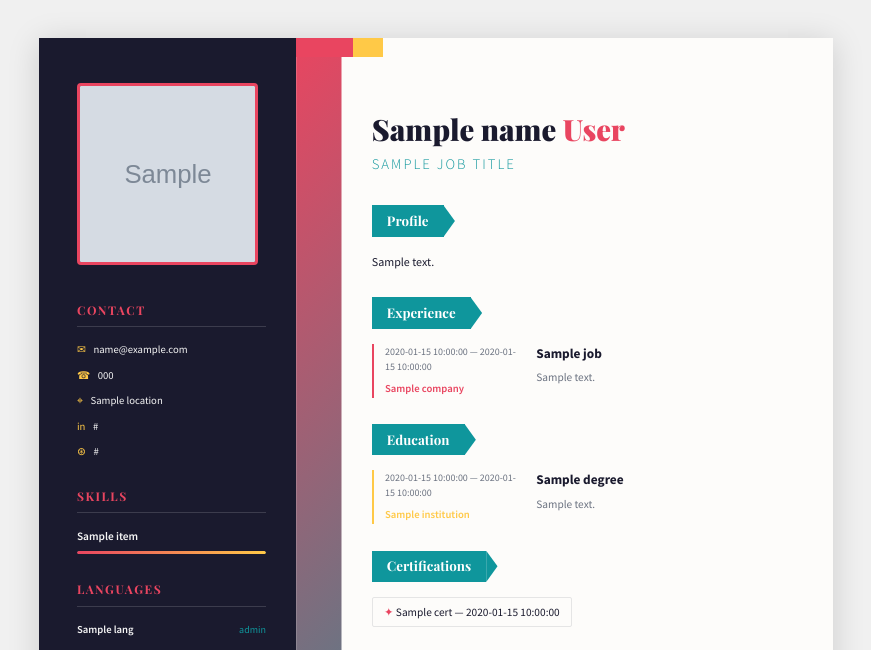
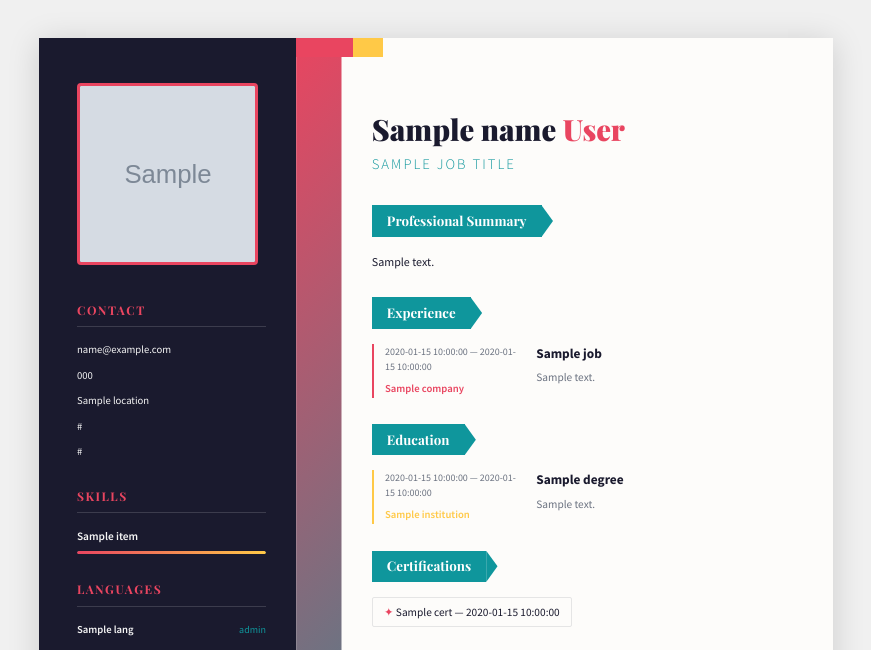
Before and after one commit to ncik8/TailorMyCV, a Flask app: template templates/cv/style_4_creative/creative.html in a window 1280 px wide. Shown: the top 650 px of the page, without its empty margins (204-1075 px from the left). Run offline with Flask 3, Linux system fonts and the light colour scheme; the template is opened without the code that fills it: most values are stand-ins (such as "Sample title", 1, 10 or a date in 2020); grey boxes marked "Sample" are stand-in pictures.

Commit message:
ATS-optimize CV templates: emoji→text, fix sidebar parsing

```diff
--- a/templates/cv/style_4_creative/creative.html
+++ b/templates/cv/style_4_creative/creative.html
@@ -28,11 +28,11 @@
             <div class="contact-section">
                 <h3 class="sidebar-heading">Contact</h3>
                 <ul class="contact-list">
-                    {% if email %}<li><span class="contact-icon">✉</span> {{ email }}</li>{% endif %}
-                    {% if phone %}<li><span class="contact-icon">☎</span> {{ phone }}</li>{% endif %}
-                    {% if location %}<li><span class="contact-icon">⌖</span> {{ location }}</li>{% endif %}
-                    {% if linkedin %}<li><span class="contact-icon">in</span> {{ linkedin }}</li>{% endif %}
-                    {% if website %}<li><span class="contact-icon">⊛</span> {{ website }}</li>{% endif %}
+                    {% if email %}<li>{{ email }}</li>{% endif %}
+                    {% if phone %}<li>{{ phone }}</li>{% endif %}
+                    {% if location %}<li>{{ location }}</li>{% endif %}
+                    {% if linkedin %}<li>{{ linkedin }}</li>{% endif %}
+                    {% if website %}<li>{{ website }}</li>{% endif %}
                 </ul>
             </div>
 
@@ -73,7 +73,7 @@
 
         {% if summary %}
         <section class="section summary-section">
-            <div class="section-label">Profile</div>
+            <div class="section-label">Professional Summary</div>
             <p class="summary-text">{{ summary }}</p>
         </section>
         {% endif %}
--- a/templates/cv/style_5_academic/academic.html
+++ b/templates/cv/style_5_academic/academic.html
@@ -36,42 +36,36 @@
     <div class="cv-contact-bar">
       {% if cv.email %}
       <div class="cv-contact-item">
-        <span class="cv-contact-icon">✉</span>
         <a href="mailto:{{ cv.email }}">{{ cv.email }}</a>
       </div>
       {% endif %}
 
       {% if cv.phone %}
       <div class="cv-contact-item">
-        <span class="cv-contact-icon">☎</span>
         <span>{{ cv.phone }}</span>
       </div>
       {% endif %}
 
       {% if cv.location %}
       <div class="cv-contact-item">
-        <span class="cv-contact-icon">⌖</span>
         <span>{{ cv.location }}</span>
       </div>
       {% endif %}
 
       {% if cv.website %}
       <div class="cv-contact-item">
-        <span class="cv-contact-icon">⊕</span>
         <a href="{{ cv.website }}" target="_blank">{{ cv.website }}</a>
       </div>
       {% endif %}
 
       {% if cv.linkedin %}
       <div class="cv-contact-item">
-        <span class="cv-contact-icon">in</span>
         <a href="{{ cv.linkedin }}" target="_blank">LinkedIn</a>
       </div>
       {% endif %}
 
       {% if cv.github %}
       <div class="cv-contact-item">
-        <span class="cv-contact-icon">GH</span>
         <a href="{{ cv.github }}" target="_blank">GitHub</a>
       </div>
       {% endif %}
--- a/templates/cv/style_6_bold/bold.html
+++ b/templates/cv/style_6_bold/bold.html
@@ -156,7 +156,7 @@
           <p class="entry-desc">{{ project.description }}</p>
           {% endif %}
           {% if project.url %}
-          <p class="entry-desc">🔗 {{ project.url }}</p>
+          <p class="entry-desc">Link: {{ project.url }}</p>
           {% endif %}
         </div>
       </div>
```
Also changed, not shown: templates/cv/style_1_modern/modern.html (+1 -25 lines), templates/cv/style_2_classic/classic.html (+1 -8 lines).
